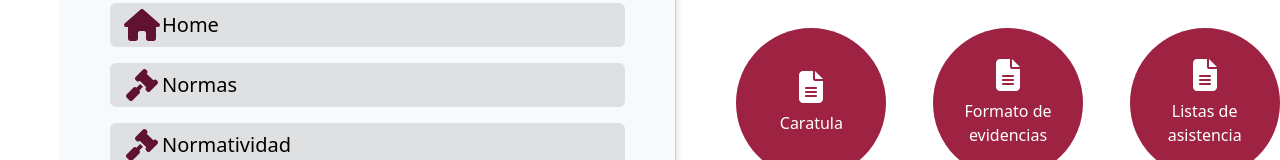
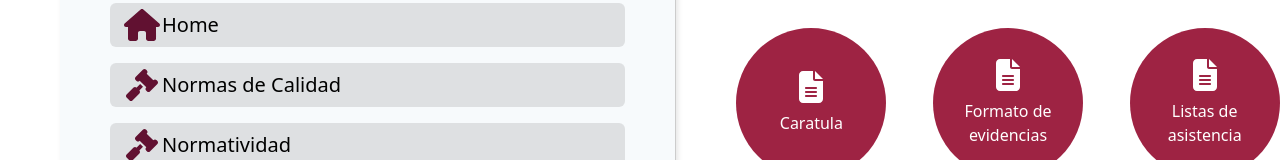
Before and after one commit to Nessvaez10/Certificacion-GIT, a React (Create React App) app: page /formatos in a window 1280 px wide. Shown: the part 273-433 px from the top of the page. Built offline with nearby package versions, Linux system fonts and the light colour scheme.

Commit message:
cambio de nombre
...

```diff
--- a/src/components/Sidebar.js
+++ b/src/components/Sidebar.js
@@ -51,7 +51,7 @@ function Sidebar() {
           <span
             style={{ color: "black", fontSize: 20, textAlign: "left", flex: 1 }}
           >
-            Normas
+            Normas de Calidad
           </span>
         </button>
 
```
